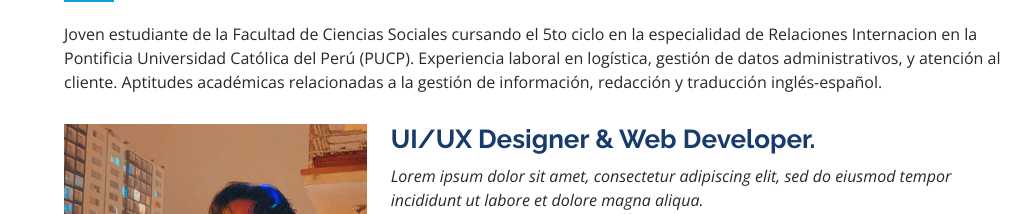
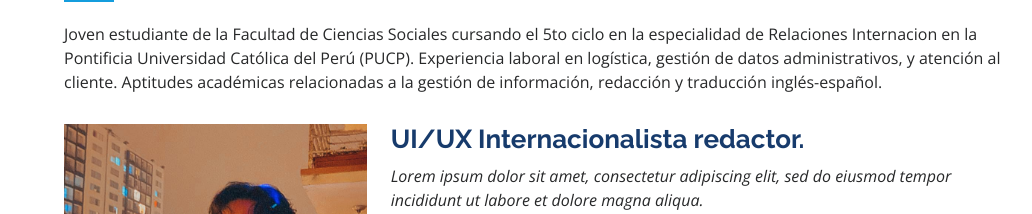
Before and after one commit to Santiago-vera-quispe/Portafolio, a plain HTML site: page index.html in a window 1280 px wide. Shown: the part 940-1154 px from the top of the page, without its empty margins (248-1280 px from the left). Drawn offline with nearby package versions, Linux system fonts and the light colour scheme.

Commit message:
Update index.html

```diff
--- a/index.html
+++ b/index.html
@@ -88,7 +88,7 @@ ion<!DOCTYPE html>
             <img src="assets/img/Imagen de WhatsApp 2022-12-12 a las 23.00.45.jpg" class="img-fluid" alt="">
           </div>
           <div class="col-lg-8 pt-4 pt-lg-0 content" data-aos="fade-left">
-            <h3>UI/UX Designer &amp; Web Developer.</h3>
+            <h3>UI/UX Internacionalista redactor.</h3>
             <p class="fst-italic">
               Lorem ipsum dolor sit amet, consectetur adipiscing elit, sed do eiusmod tempor incididunt ut labore et dolore
               magna aliqua.
```
